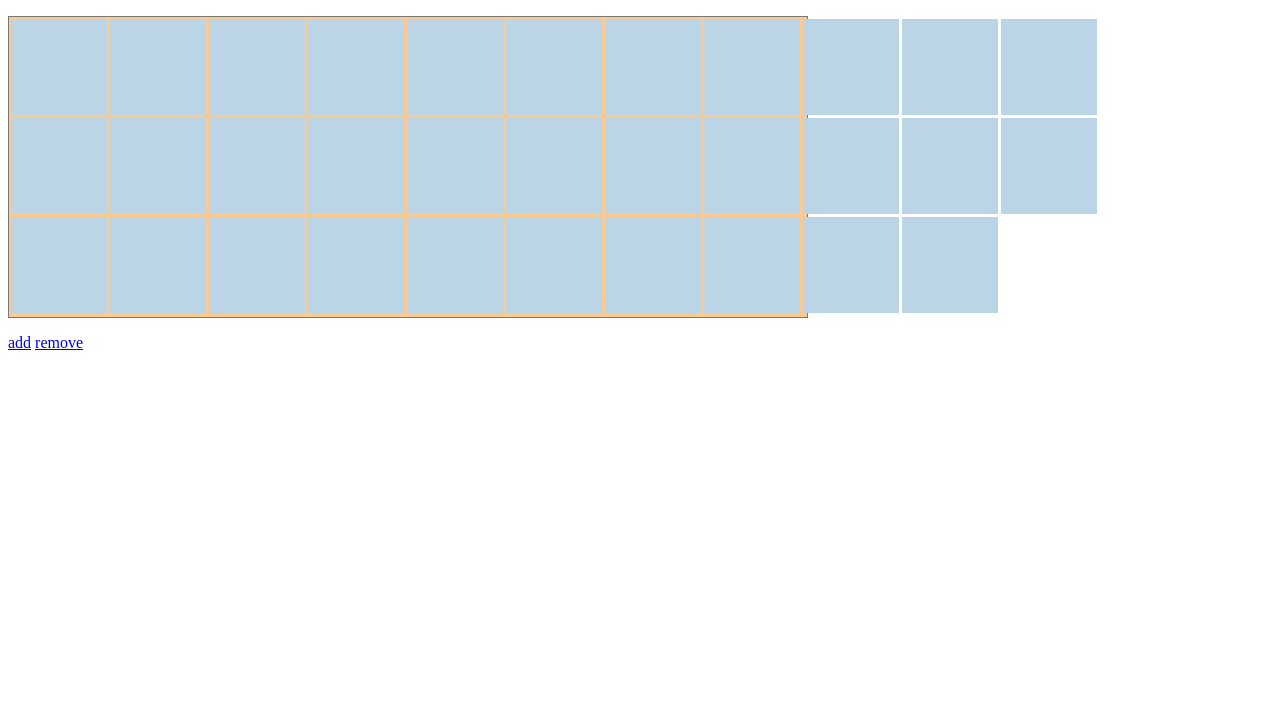
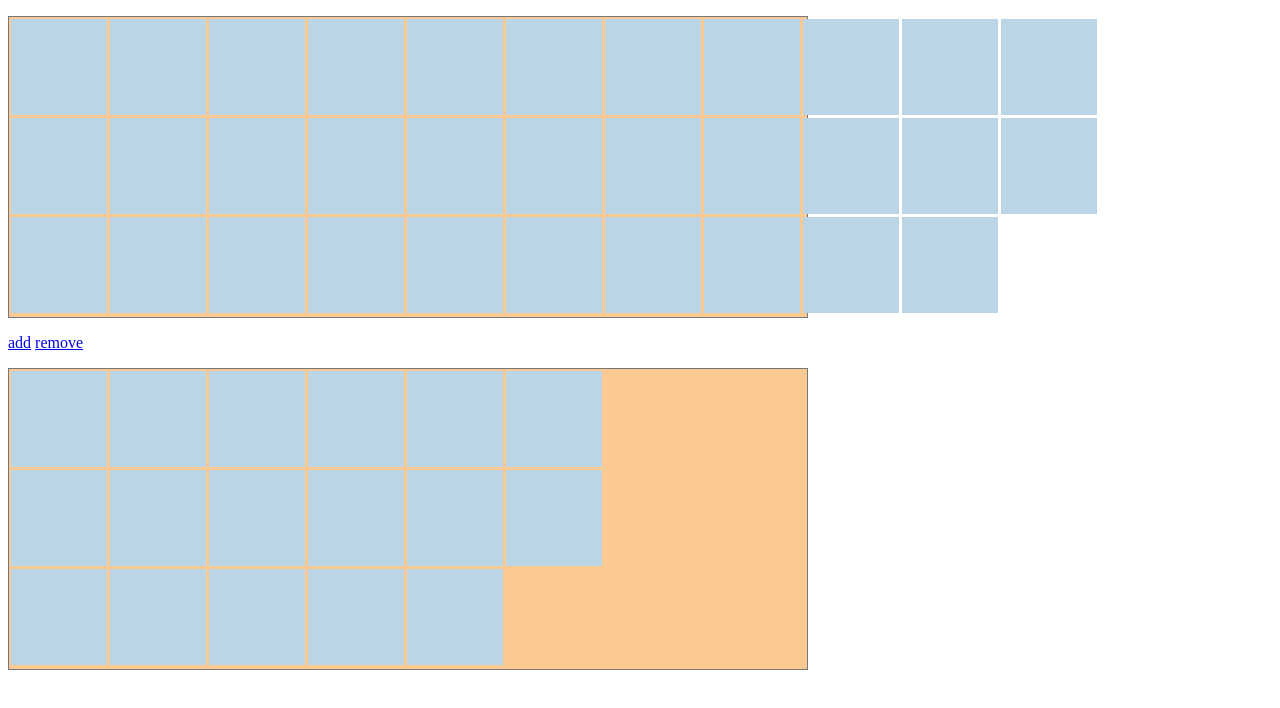
Before and after one commit to giginet/jquery-3dsmenu, a plain HTML site: page demo/index.html in a window 1280 px wide. Drawn offline with Linux system fonts and the light colour scheme.

Commit message:
fixed multiple ul bug.

```diff
--- a/demo/index.html
+++ b/demo/index.html
@@ -58,5 +58,26 @@
     </div>
     <a href="javascript:void(0);" class="add">add</a>
     <a href="javascript:void(0);" class="remove">remove</a>
+
+    <ul class="parent">
+          <li></li>
+          <li></li>
+          <li></li>
+          <li></li>
+          <li></li>
+          <li></li>
+          <li></li>
+          <li></li>
+          <li></li>
+          <li></li>
+          <li></li>
+          <li></li>
+          <li></li>
+          <li></li>
+          <li></li>
+          <li></li>
+          <li></li>
+      </ul>
+
   </body>
 </html>
```
Also changed, not shown: jquery.3dsmenu.js.
